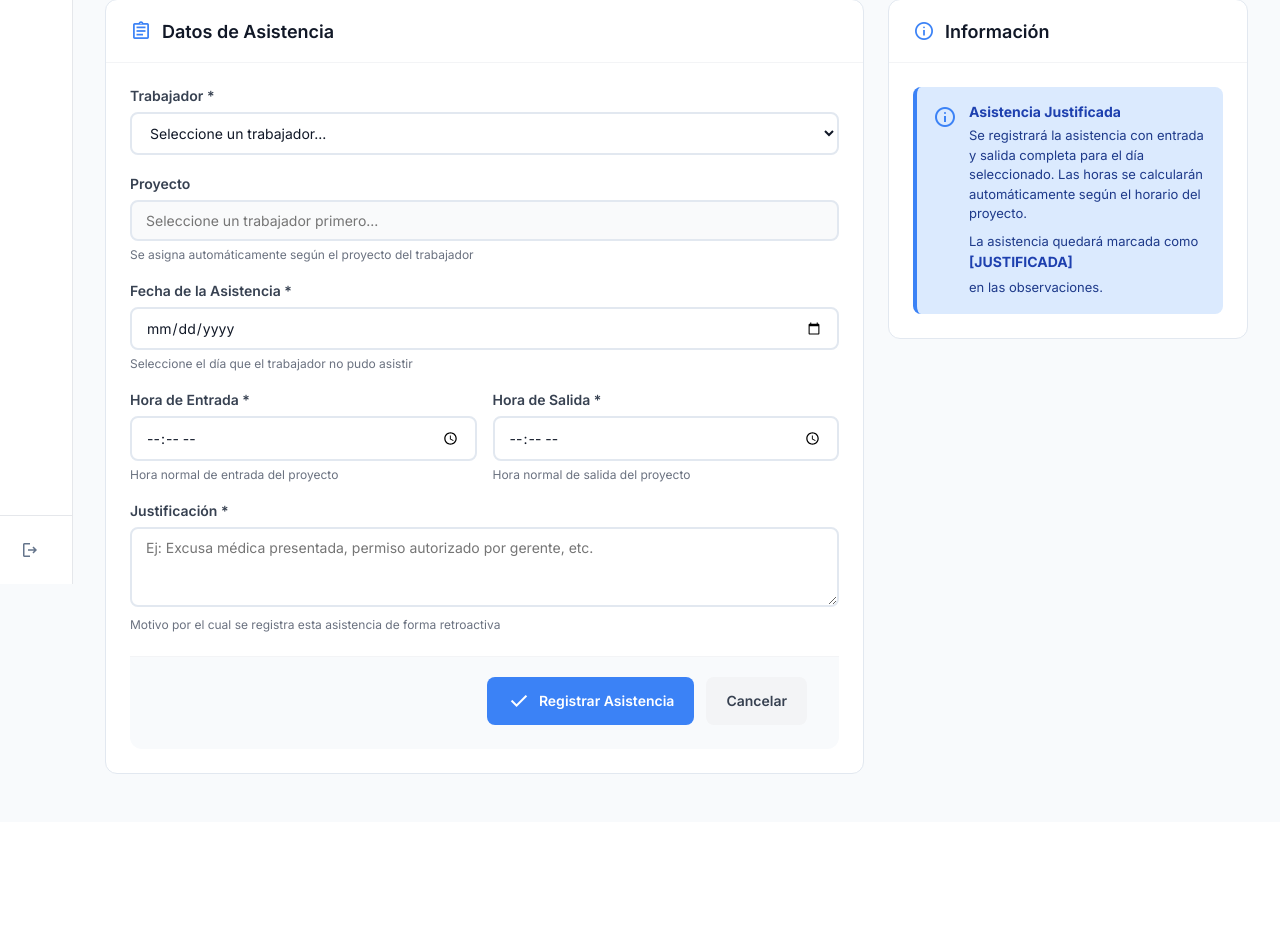
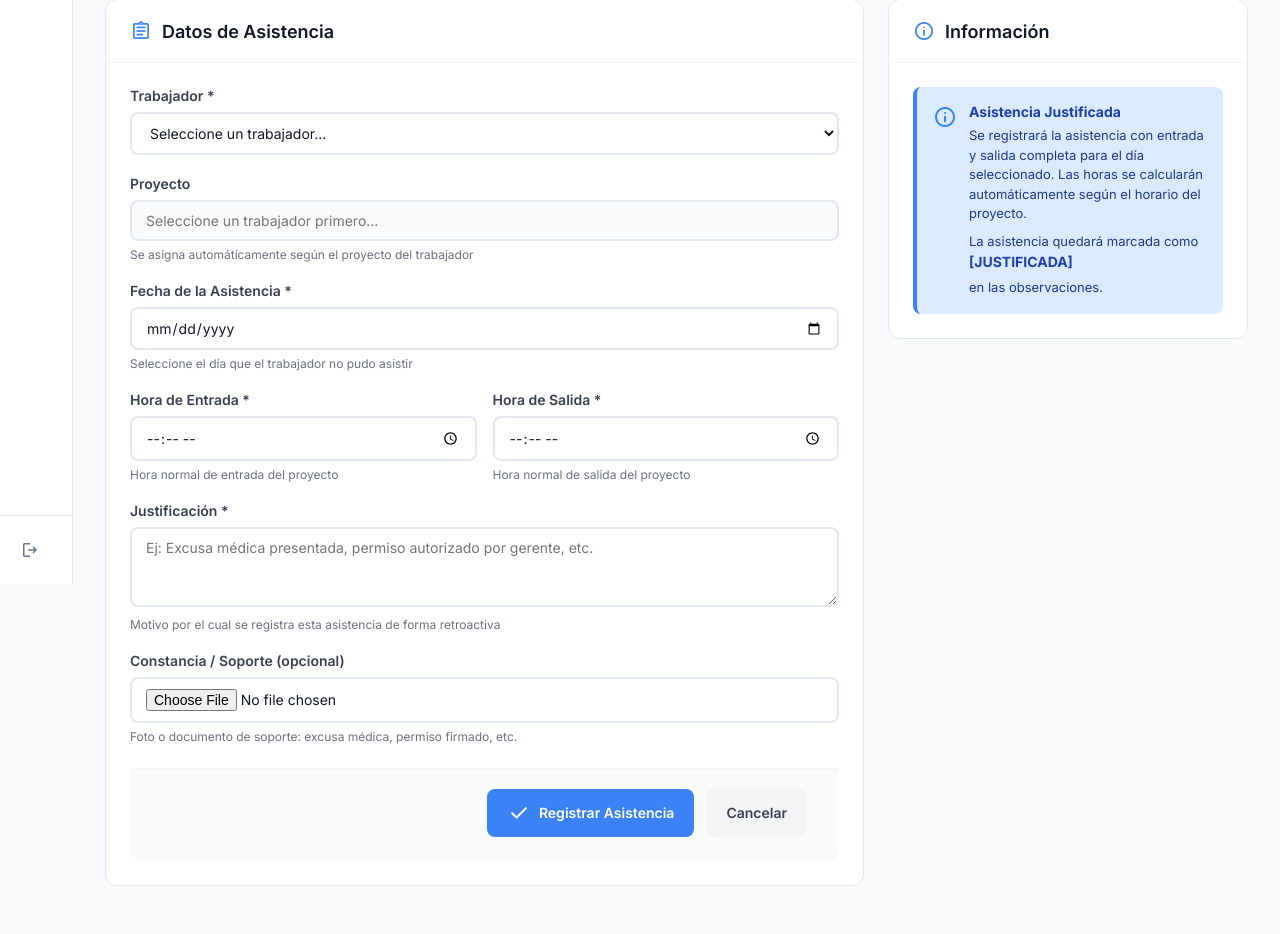
Before and after one commit to smartbot-js/proyecto_planillas, a Django app: template templates/asistencias/registrar_justificada.html in a window 1280 px wide. Shown: the part 216-1150 px from the top of the page. Before the commit the page ends 990 px from the top, so only its background shows below. Run offline with Django 5.2, Linux system fonts and the light colour scheme; the template is opened without the code that fills it, so the values that code supplies are empty.

Commit message:
feat: cargar soporte en asistencia jusficada

```diff
--- a/apps/asistencias/views.py
+++ b/apps/asistencias/views.py
@@ -2214,6 +2214,8 @@ class AsistenciaJustificadaView(LoginRequiredMixin, PermissionRequiredMixin, Vie
                 messages.error(request, '❌ La hora de salida debe ser posterior a la hora de entrada.')
                 return redirect('asistencia_justificada')
 
+            archivo = request.FILES.get('archivo_justificacion')
+
             # Crear asistencia ya cerrada
             asistencia = Asistencia.objects.create(
                 trabajador=trabajador,
@@ -2228,6 +2230,8 @@ class AsistenciaJustificadaView(LoginRequiredMixin, PermissionRequiredMixin, Vie
                 observaciones=f'[JUSTIFICADA] {justificacion}\nRegistrada por: {request.user.nombre_completo}',
                 registrado_por=request.user,
                 estado='cerrado',
+                archivo_justificacion=archivo,
+
             )
 
             messages.success(
--- a/templates/asistencias/registrar_justificada.html
+++ b/templates/asistencias/registrar_justificada.html
@@ -29,7 +29,7 @@
                 </h3>
             </div>
             <div class="card-body">
-                <form method="POST" id="formJustificada">
+                <form method="POST" id="formJustificada" enctype="multipart/form-data">
                     {% csrf_token %}
 
                     <div class="form-group">
@@ -84,10 +84,14 @@
                         <textarea name="justificacion" id="justificacion" class="form-control" rows="3"
                                   placeholder="Ej: Excusa médica presentada, permiso autorizado por gerente, etc."
                                   required></textarea>
-                        <small class="form-text">Motivo por el cual se registra esta asistencia de forma retroactiva</small>
-                    </div>
-
-                    <div class="form-actions">
+                                  <small class="form-text">Motivo por el cual se registra esta asistencia de forma retroactiva</small>
+                                </div>
+                                <div class="form-group">
+                                    <label for="archivo_justificacion">Constancia / Soporte (opcional)</label>
+                                    <input type="file" name="archivo_justificacion" id="archivo_justificacion" class="form-control" accept=".pdf,.jpg,.jpeg,.png,.doc,.docx">
+                                    <small class="form-text">Foto o documento de soporte: excusa médica, permiso firmado, etc.</small>
+                                </div>
+                        <div class="form-actions">
                         <button type="submit" class="btn btn-primary">
                             <span class="material-symbols-outlined">check</span>
                             Registrar Asistencia
```
Also changed, not shown: apps/asistencias/models.py (+7 -0 lines), apps/asistencias/migrations/0008_asistencia_archivo_justificacion.py (added).
